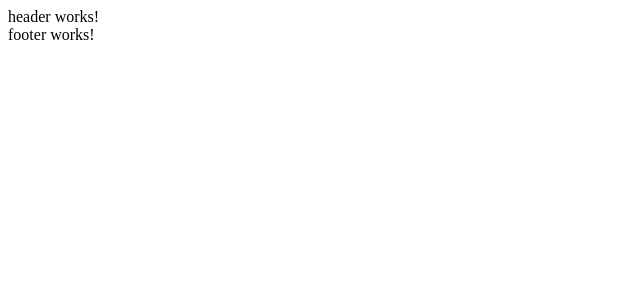
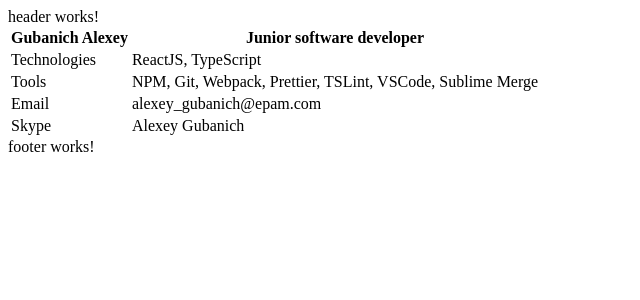
Before and after one commit to gubnich/frontcamp, an Angular app in the folder frontcamp/: page /contact in a window 1280 px wide. Before the commit this address led to /. Shown: the top 300 px of the page, without its empty margins (0-640 px from the left). Built offline with nearby package versions, Linux system fonts and the light colour scheme.

Commit message:
add contact route

```diff
--- a/frontcamp/src/app/app-routing.module.ts
+++ b/frontcamp/src/app/app-routing.module.ts
@@ -1,10 +1,12 @@
 import { NgModule } from '@angular/core';
 import { Routes, RouterModule } from '@angular/router';
 import { MainViewComponent } from './main-view/main-view.component';
+import { ContactInfoComponent } from './contact-info/contact-info.component';
 
 
 const routes: Routes = [
   { path: 'main', component: MainViewComponent },
+  { path: 'contact', component: ContactInfoComponent },
 ];
 
 @NgModule({
--- a/frontcamp/src/app/contact-info/contact-info.component.html
+++ b/frontcamp/src/app/contact-info/contact-info.component.html
@@ -1 +1,26 @@
-<p>contact-info works!</p>
+<table>
+  <thead>
+    <tr>
+      <th>Gubanich Alexey</th>
+      <th>Junior software developer</th>
+    </tr>
+  </thead>
+  <tbody>
+    <tr>
+      <td>Technologies</td>
+      <td>ReactJS, TypeScript</td>
+    </tr>
+    <tr>
+      <td>Tools</td>
+      <td>NPM, Git, Webpack, Prettier, TSLint, VSCode, Sublime Merge</td>
+    </tr>
+    <tr>
+      <td>Email</td>
+      <td>alexey_gubanich@epam.com</td>
+    </tr>
+    <tr>
+      <td>Skype</td>
+      <td>Alexey Gubanich</td>
+    </tr>
+  </tbody>
+</table>
```
